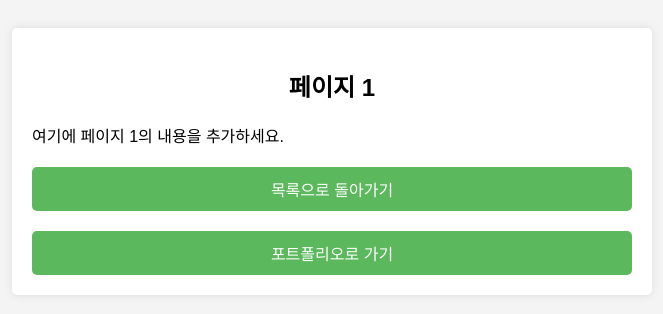
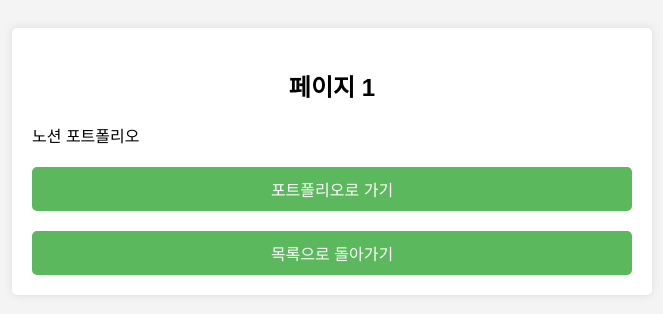
Before and after one commit to r00tca7/r00tca7, a plain HTML site: page 목록/page1/index.html in a window 1280 px wide. Shown: the whole page, without its empty margins (308-971 px from the left). Drawn offline with Linux system fonts and the light colour scheme.

Commit message:
Update index.html

```diff
--- a/목록/page1/index.html
+++ b/목록/page1/index.html
@@ -43,9 +43,9 @@
 <body>
     <div class="content">
         <h2>페이지 1</h2>
-        <p>여기에 페이지 1의 내용을 추가하세요.</p>
+        <p>노션 포트폴리오</p>
+        <a href="portfolio.html" class="portfolio-button">포트폴리오로 가기</a>
         <a href="../index.html" class="back-link">목록으로 돌아가기</a>
-        <a href="portfolio.html" class="portfolio-button">포트폴리오로 가기</a>
     </div>
 </body>
 </html>
```
